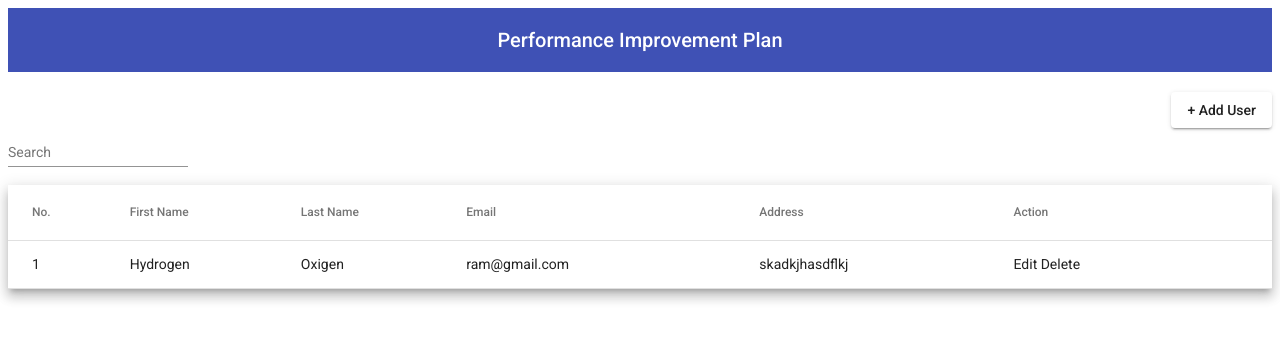
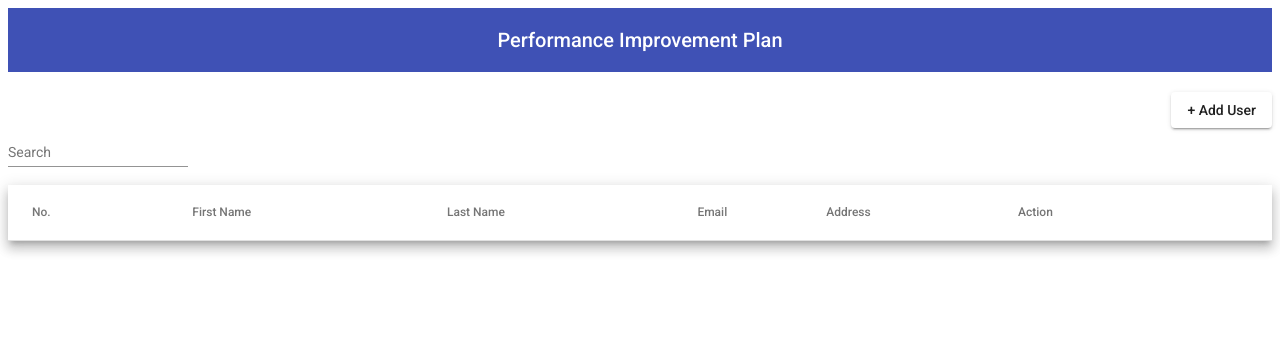
Before and after one commit to nehrum/ram, an Angular app: page / in a window 1280 px wide. Shown: the top 340 px of the page. Built offline with nearby package versions, Linux system fonts and the light colour scheme.

Commit message:
error edit in curd-user

```diff
--- a/src/app/modules/user/component/user-curd.component.ts
+++ b/src/app/modules/user/component/user-curd.component.ts
@@ -16,7 +16,7 @@ export interface PeriodicElement {
 }
 
 const ELEMENT_DATA: PeriodicElement[] = [
-  {position: 1, firstName: 'Hydrogen', lastName: 'Oxigen', email:'ram@gmail.com',address:'skadkjhasdflkj',action:'Edit Delete'},
+  // {position: 1, firstName: 'Hydrogen', lastName: 'Oxigen', email:'ram@gmail.com',address:'skadkjhasdflkj',action:'Edit Delete'},
 ];
 
 
```
